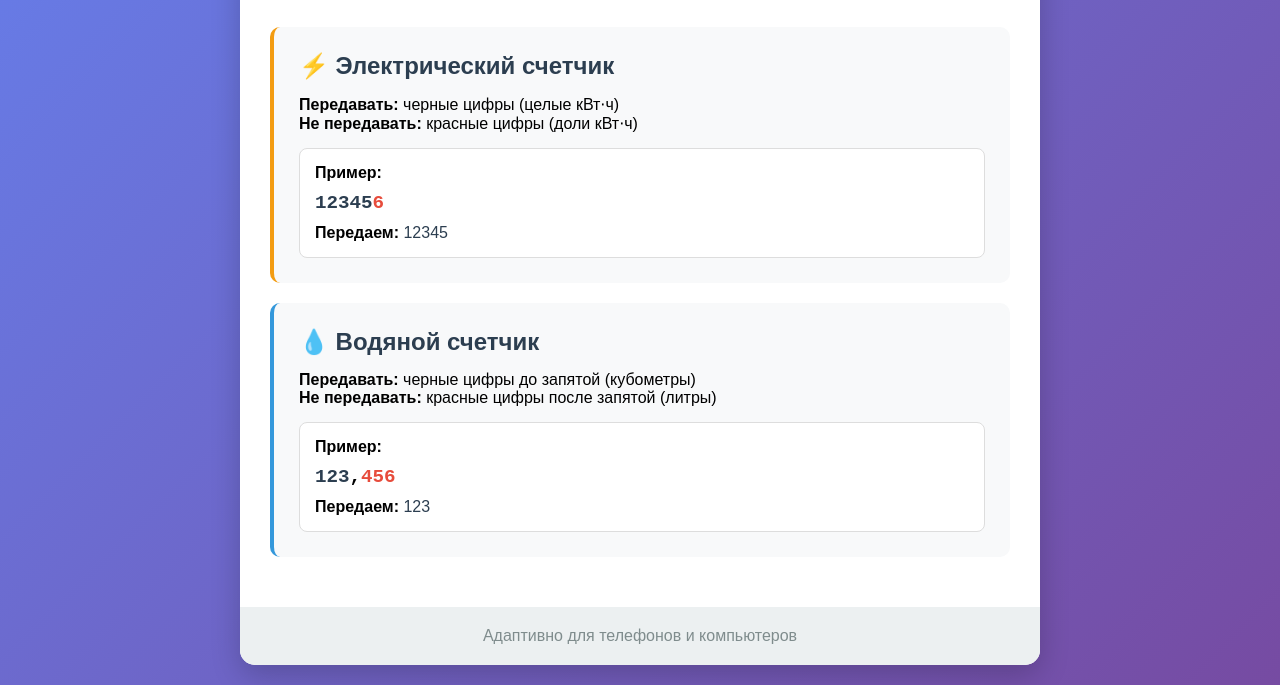
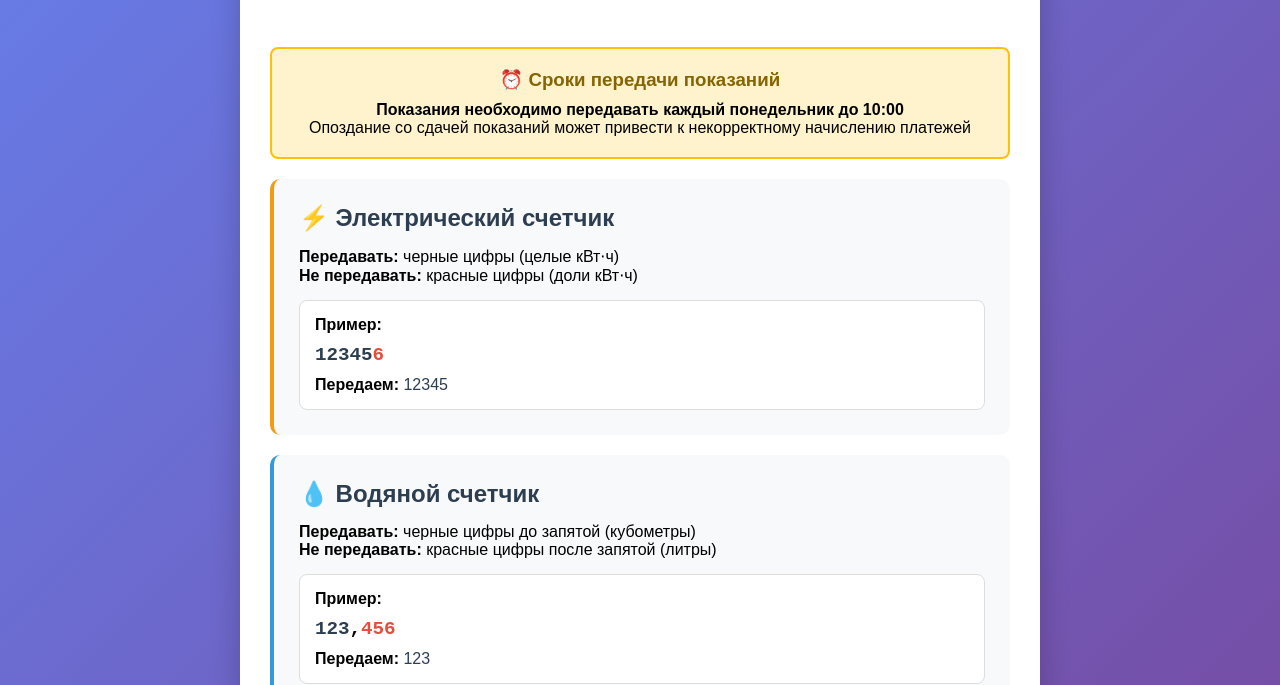
Before and after one commit to chrngvg-boop/counters-instruction, a plain HTML site: page index.html in a window 1280 px wide. Shown: the part 153-838 px from the top of the page. Drawn offline with Linux system fonts and the light colour scheme.

Commit message:
Add deadline information

```diff
--- a/index.html
+++ b/index.html
@@ -76,6 +76,20 @@
         .black { color: #2c3e50; }
         .red { color: #e74c3c; }
 
+        .deadline {
+            background: #fff3cd;
+            border: 2px solid #ffc107;
+            border-radius: 8px;
+            padding: 20px;
+            margin: 20px 0;
+            text-align: center;
+        }
+
+        .deadline h3 {
+            color: #856404;
+            margin-bottom: 10px;
+        }
+
         .footer {
             text-align: center;
             padding: 20px;
@@ -93,6 +107,13 @@
         </div>
 
         <div class="content">
+            <!-- Блок с дедлайном -->
+            <div class="deadline">
+                <h3>⏰ Сроки передачи показаний</h3>
+                <p><strong>Показания необходимо передавать каждый понедельник до 10:00</strong></p>
+                <p>Опоздание со сдачей показаний может привести к некорректному начислению платежей</p>
+            </div>
+
             <div class="card electricity">
                 <h2>⚡ Электрический счетчик</h2>
                 <p><strong>Передавать:</strong> черные цифры (целые кВт⋅ч)</p>
```
